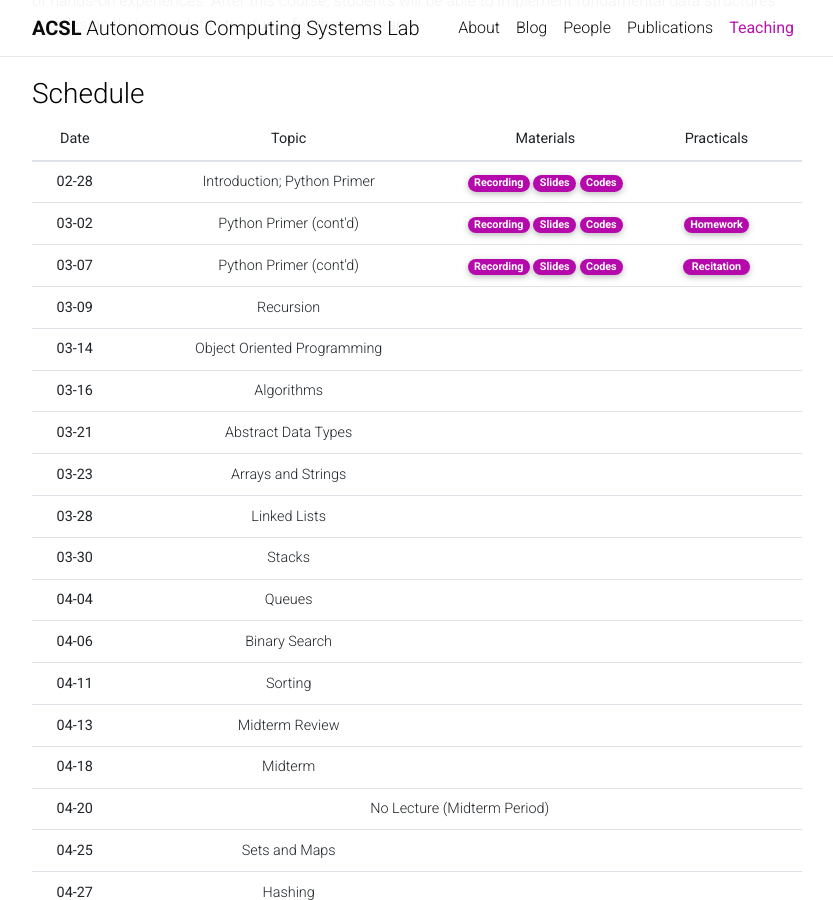
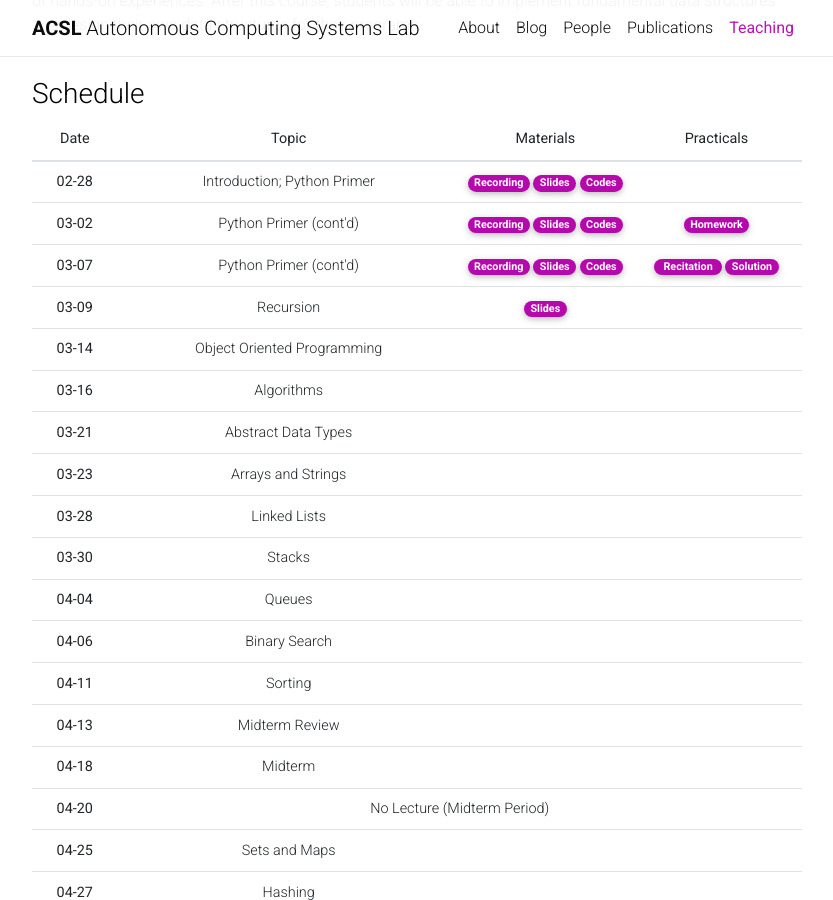
Before and after one commit to Uehwan/Uehwan.github.io, a Jekyll site: the page built from _teaching/datastruct23sp.md, in a window 1280 px wide and 900 px high, scrolled down 737 px. Shown: the whole window, without its empty margins (223-1056 px from the left). Built offline with Jekyll 4.4.1, drawn with Linux system fonts in a browser that asks for light colours; nearby versions of some CDN libraries; comment, search, counter and statistics services are not loaded; a style sheet for code colours, icons or effects is not loaded.

Commit message:
03-09 update

```diff
--- a/_teaching/datastruct23sp.md
+++ b/_teaching/datastruct23sp.md
@@ -73,15 +73,16 @@
         <a href="https://colab.research.google.com/drive/1S9OYcv8v-KU1w1RI_t7fEb78EGjrQ3Aw?usp=sharing" target="_blank" class="badge badge-pill" style="background-color:#B509AC;">Codes</a>
       </td>
       <td>
-        <a href="https://drive.google.com/file/d/1HUBCWa1AEXA-ZaQUIvjSUFUmokA29UjB/view?usp=sharing" target="_blank" class="badge badge-pill" style="background-color:#B509AC;">&nbsp;Recitation&nbsp;</a>
-        <!--a href="https://colab.research.google.com/drive/1gRNMsgBKA2hXzE6bEDwtpcdjbgxCc6t1?usp=sharing" target="_blank" class="badge badge-pill" style="background-color:#B509AC;">Solution</a-->
+        <a href="https://colab.research.google.com/drive/1HUBCWa1AEXA-ZaQUIvjSUFUmokA29UjB?usp=sharing" target="_blank" class="badge badge-pill" style="background-color:#B509AC;">&nbsp;Recitation&nbsp;</a>
+        <a href="https://colab.research.google.com/drive/1mbe1BJQ3Q5cI8HNZITG5uRA4AboxEJL-?usp=sharing" target="_blank" class="badge badge-pill" style="background-color:#B509AC;">Solution</a>
       </td>
     </tr>
     <tr style="border-bottom: 1.5px solid lightgrey;">
       <th scope="row">03-09</th>
       <td>Recursion</td>
       <td>
-        <!--a href="https://youtu.be/zgdbPrBmg5A" target="_blank" class="badge badge-pill" style="background-color:#B509AC;">Recording</a--> <!--a href="https://docs.google.com/presentation/d/1qwWXB62idf3332JFdYpbSoRAb8rkhKBZmkOKQDqmatM/edit?usp=sharing" target="_blank" class="badge badge-pill" style="background-color:#B509AC;">Slides</a-->
+        <!--a href="https://youtu.be/zgdbPrBmg5A" target="_blank" class="badge badge-pill" style="background-color:#B509AC;">Recording</a-->
+        <a href="https://docs.google.com/presentation/d/1qwWXB62idf3332JFdYpbSoRAb8rkhKBZmkOKQDqmatM/edit?usp=sharing" target="_blank" class="badge badge-pill" style="background-color:#B509AC;">Slides</a>
         <!--a href="https://colab.research.google.com/drive/1wGuKqcNkXbm1QBZanpWmaxUMK_vMglDB?usp=sharing" target="_blank" class="badge badge-pill" style="background-color:#B509AC;">Codes</a-->
       </td>
       <td>
```
